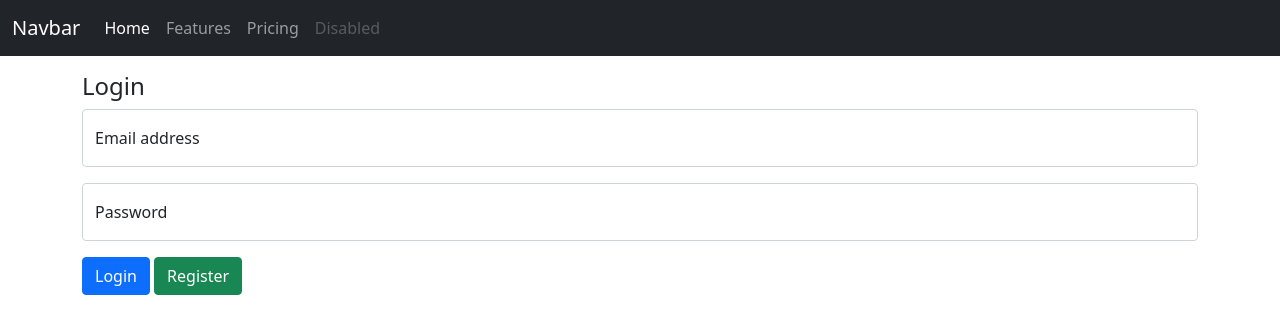
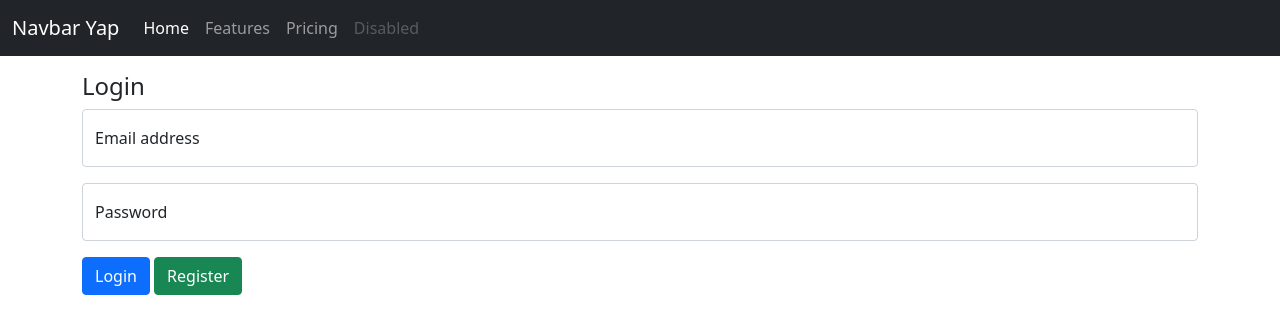
Before and after one commit to 4Setzer/4_1_w_yap_website, a website: page public/index.html in a window 1280 px wide. Drawn offline with nearby package versions, Linux system fonts and the light colour scheme.

Commit message:
Added initial login page, renamed Navbar to Navbar Yap.

```diff
--- a/public/index.html
+++ b/public/index.html
@@ -12,7 +12,7 @@
     <div>
         <nav class="navbar navbar-expand-lg navbar-dark bg-dark">
             <div class="container-fluid">
-              <a class="navbar-brand" href="#">Navbar</a>
+              <a class="navbar-brand" href="#">Navbar Yap</a>
               <button class="navbar-toggler" type="button" data-bs-toggle="collapse" data-bs-target="#navbarNav" aria-controls="navbarNav" aria-expanded="false" aria-label="Toggle navigation">
                 <span class="navbar-toggler-icon"></span>
               </button>
```
